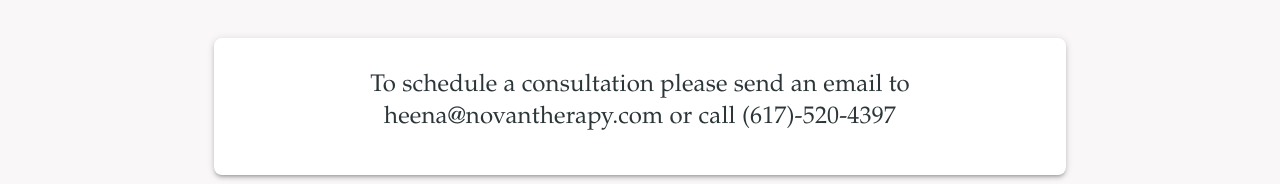
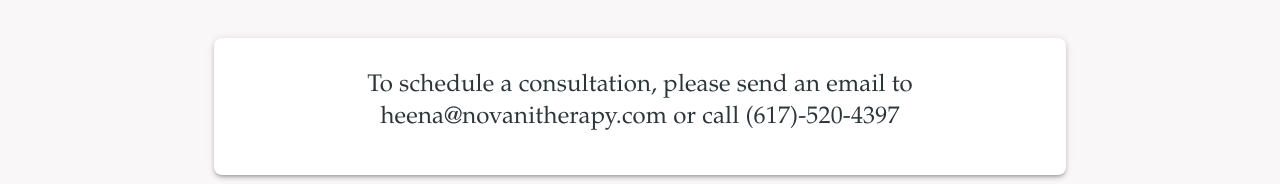
Before and after one commit to Etnova89/novani, a React (Create React App) app: page /contact in a window 1280 px wide. Shown: the part 187-371 px from the top of the page. Built offline with nearby package versions, Linux system fonts and the light colour scheme.

Commit message:
text changes and fade in animations

```diff
--- a/src/components/AboutPage.js
+++ b/src/components/AboutPage.js
@@ -35,7 +35,7 @@
       sx={{
         mt: 4,
         mb: 4,
-        animation: "fadeIn 1.5s ease-in-out",
+        animation: "fadeIn 1s ease-in-out",
         "@keyframes fadeIn": {
           from: { opacity: 0 },
           to: { opacity: 1 },
--- a/src/components/ContactPage.js
+++ b/src/components/ContactPage.js
@@ -65,7 +65,7 @@
       sx={{
         mt: 4,
         mb: 4,
-        animation: "fadeIn 1.5s ease-in-out",
+        animation: "fadeIn 1s ease-in-out",
         "@keyframes fadeIn": {
           from: { opacity: 0 },
           to: { opacity: 1 },
@@ -78,8 +78,8 @@
 
       <Paper elevation={3} sx={{ p: 4 }}>
         <Typography variant="h5" gutterBottom sx={{ textAlign: "center" }}>
-          To schedule a consultation please send an email to
-          heena@novantherapy.com or call (617)-520-4397
+          To schedule a consultation, please send an email to
+          heena@novanitherapy.com or call (617)-520-4397
         </Typography>
         {/* <form onSubmit={handleSubmit(onSubmit)}>
           <Controller
--- a/src/components/FAQPage.js
+++ b/src/components/FAQPage.js
@@ -115,7 +115,7 @@
         flexDirection: "column",
         bgcolor: "background.default",
         color: "text.primary",
-        animation: "fadeIn 1.5s ease-in-out",
+        animation: "fadeIn 1s ease-in-out",
         "@keyframes fadeIn": {
           from: { opacity: 0 },
           to: { opacity: 1 },
--- a/src/components/FeesPage.js
+++ b/src/components/FeesPage.js
@@ -11,7 +11,7 @@
         flexDirection: "column",
         bgcolor: "background.default",
         color: "text.primary",
-        animation: "fadeIn 1.5s ease-in-out",
+        animation: "fadeIn 1s ease-in-out",
         "@keyframes fadeIn": {
           from: { opacity: 0 },
           to: { opacity: 1 },
--- a/src/components/HomePage.js
+++ b/src/components/HomePage.js
@@ -71,7 +71,7 @@
         flexDirection: "column",
         bgcolor: "background.default",
         color: "text.primary",
-        animation: "fadeIn 1.5s ease-in-out",
+        animation: "fadeIn 1s ease-in-out",
         "@keyframes fadeIn": {
           from: { opacity: 0 },
           to: { opacity: 1 },
--- a/src/components/ServicesPage.js
+++ b/src/components/ServicesPage.js
@@ -150,7 +150,7 @@
       sx={{
         mt: 4,
         mb: 4,
-        animation: "fadeIn 1.5s ease-in-out",
+        animation: "fadeIn 1s ease-in-out",
         "@keyframes fadeIn": {
           from: { opacity: 0 },
           to: { opacity: 1 },
```
